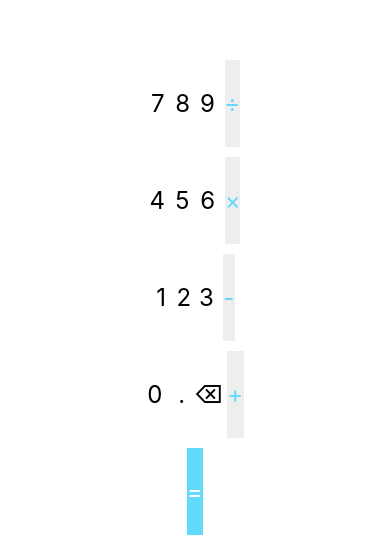
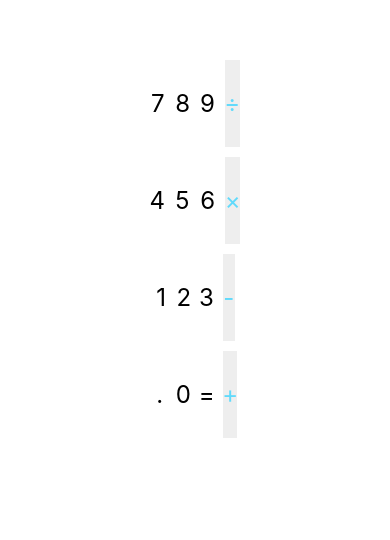
Before and after one commit to mandicap/react-native-calculator, a React Native app: screen / in a window 390 px wide. Shown: the part 304-844 px from the top of the page. Built offline with nearby package versions, Linux system fonts and the light colour scheme.

Commit message:
Adds less margin for accent buttons

```diff
--- a/App.tsx
+++ b/App.tsx
@@ -37,14 +37,15 @@ const App = () => {
       </Row>
 
       <Row>
+        <Button text="." onPress={() => ''} />
         <Button text="0" onPress={() => ''} />
-        <Button text="." onPress={() => ''} />
-        <Button text="⌫" onPress={() => ''} />
+        <Button text="=" onPress={() => ''} />
         <Button text="+" onPress={() => ''} theme="secondary" />
       </Row>
 
       <Row>
-        <Button text="=" onPress={() => ''} theme="accent" />
+        <Button text="C" onPress={() => ''} theme="accent" size="large" />
+        <Button text="Del" onPress={() => ''} theme="accent" size="large" />
       </Row>
     </SafeAreaView>
   );
--- a/components/Button.tsx
+++ b/components/Button.tsx
@@ -2,7 +2,7 @@ import React from 'react';
 import { Dimensions, GestureResponderEvent, Pressable, StyleSheet, Text } from 'react-native';
 
 const screen = Dimensions.get('window');
-const btnWidth = screen.width / 4;  // 4 buttons per row
+const btnWidth = screen.width / 4;
 
 const styles = StyleSheet.create({
   text: {
@@ -18,10 +18,10 @@ const styles = StyleSheet.create({
     height: Math.floor(btnWidth - 10)
   },
   btnLarge: {
-    width: (btnWidth / 2) - 10,
+    width: (screen.width / 2) - 10,
     flex: 0,
-    alignItems: 'flex-start',
-    paddingLeft: 40
+    alignItems: 'center',
+    marginHorizontal: 2
   },
   textSecondary: { color: '#61dafb' },
   textAccent: { color: '#fff' },
```
